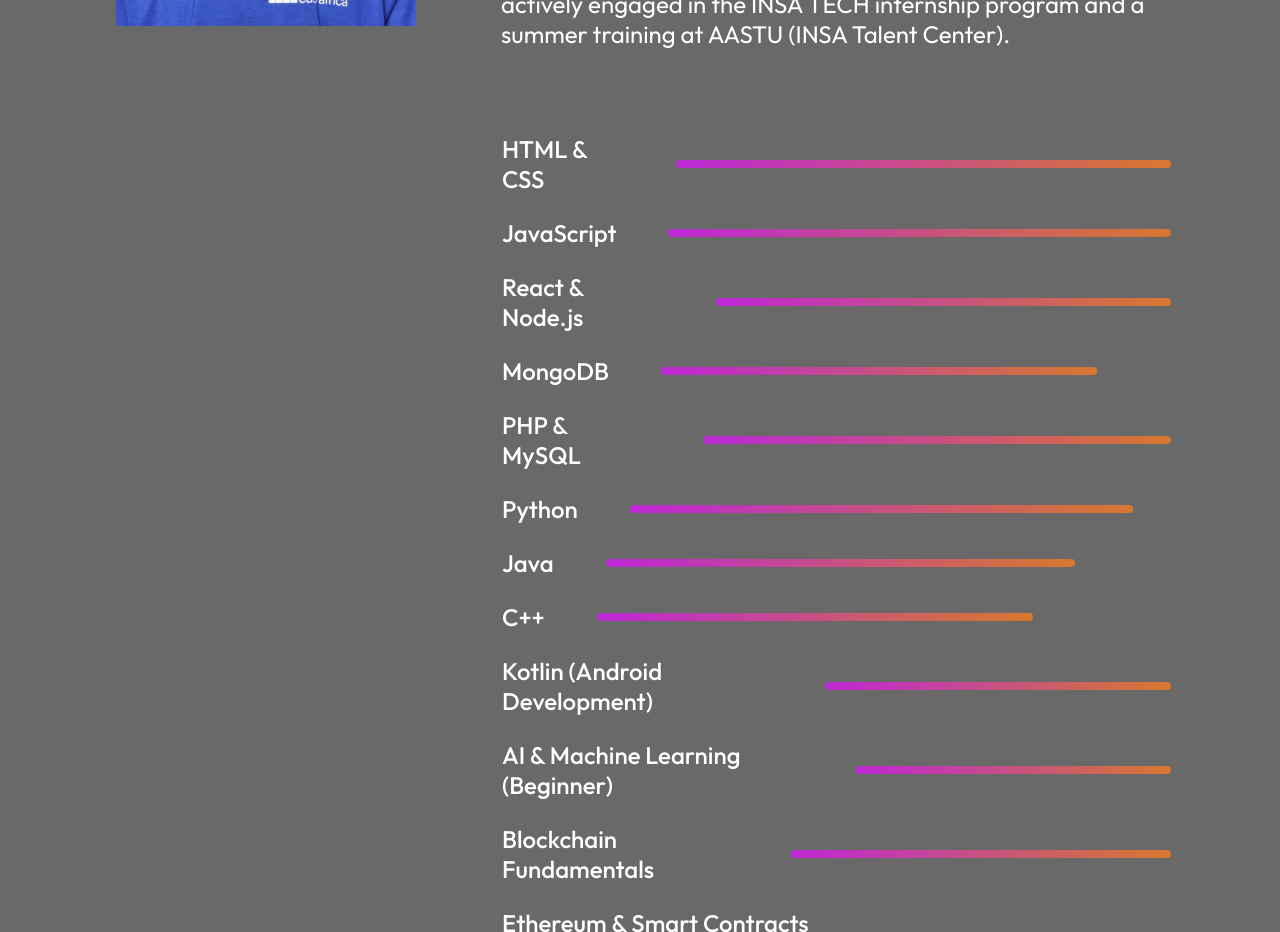
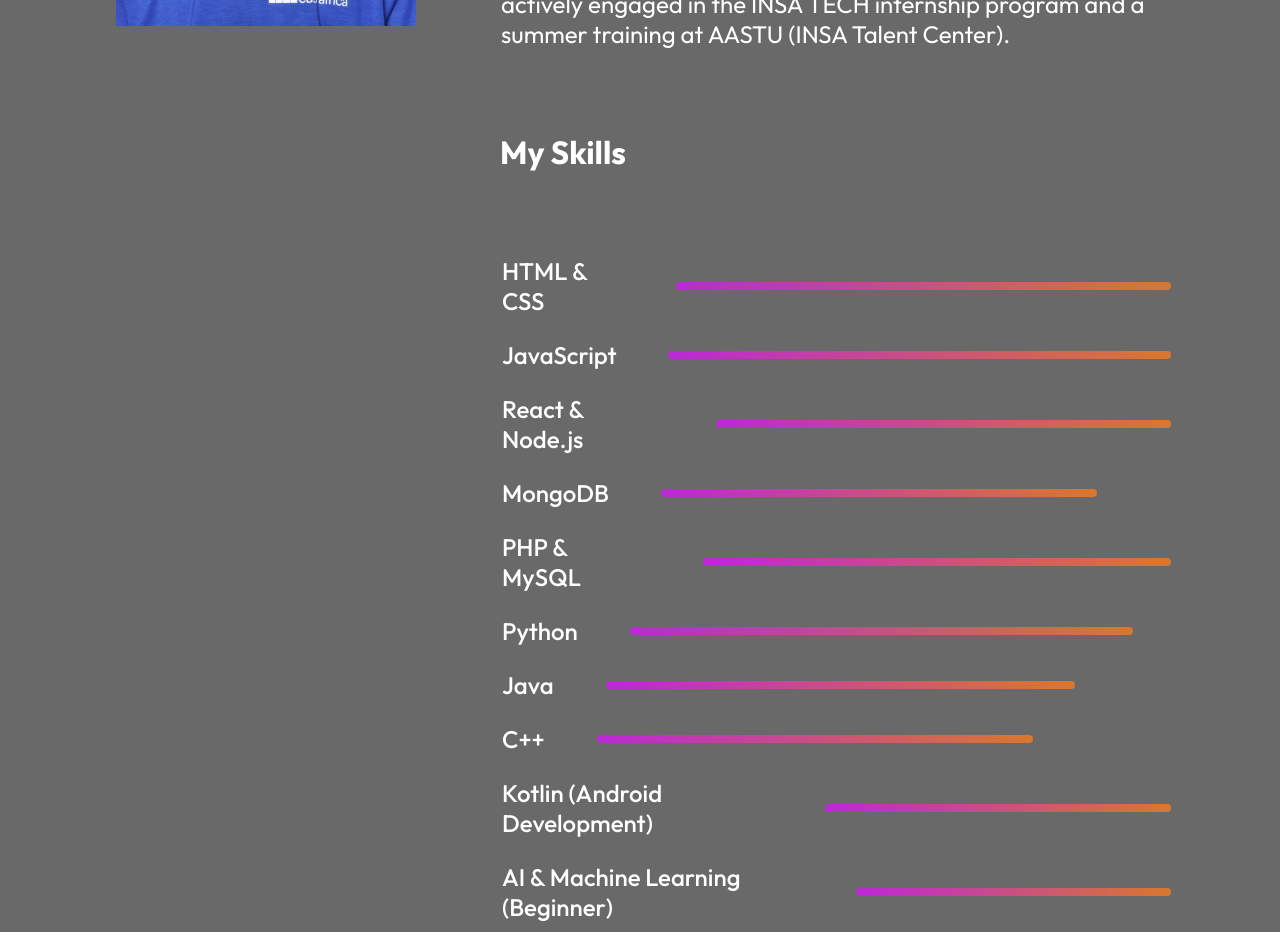
Before and after one commit to Gemtessa09/second, a React (Vite) app: page / in a window 1280 px wide. Shown: the part 1600-2532 px from the top of the page. Built offline with nearby package versions, Linux system fonts and the light colour scheme.

Commit message:
Update About.jsx

```diff
--- a/src/components/About/About.jsx
+++ b/src/components/About/About.jsx
@@ -28,6 +28,9 @@ const About = () => {
                 I am also actively engaged in the INSA TECH internship program and a summer training at AASTU (INSA Talent Center).</p>
           </div>
 
+          {/* ✅ Added Skills Section Title */}
+          <h1 className="skills-title">My Skills</h1>
+
           <div className="about-skills">
             <div className="about-skill"> <p>HTML & CSS</p> <hr style={{ width: "80%" }} /> </div>
             <div className="about-skill"> <p>JavaScript</p> <hr style={{ width: "75%" }} /> </div>
@@ -50,7 +53,6 @@ const About = () => {
             <div className="about-skill"> <p>Business Management</p> <hr style={{ width: "65%" }} /> </div>
             <div className="about-skill"> <p>Soft Skills: Leadership, Communication, Teamwork</p> <hr style={{ width: "90%" }} /> </div>
           </div>
-
         </div>
       </div>
 
```
Lines whose indentation alone changed are shown as unchanged.
